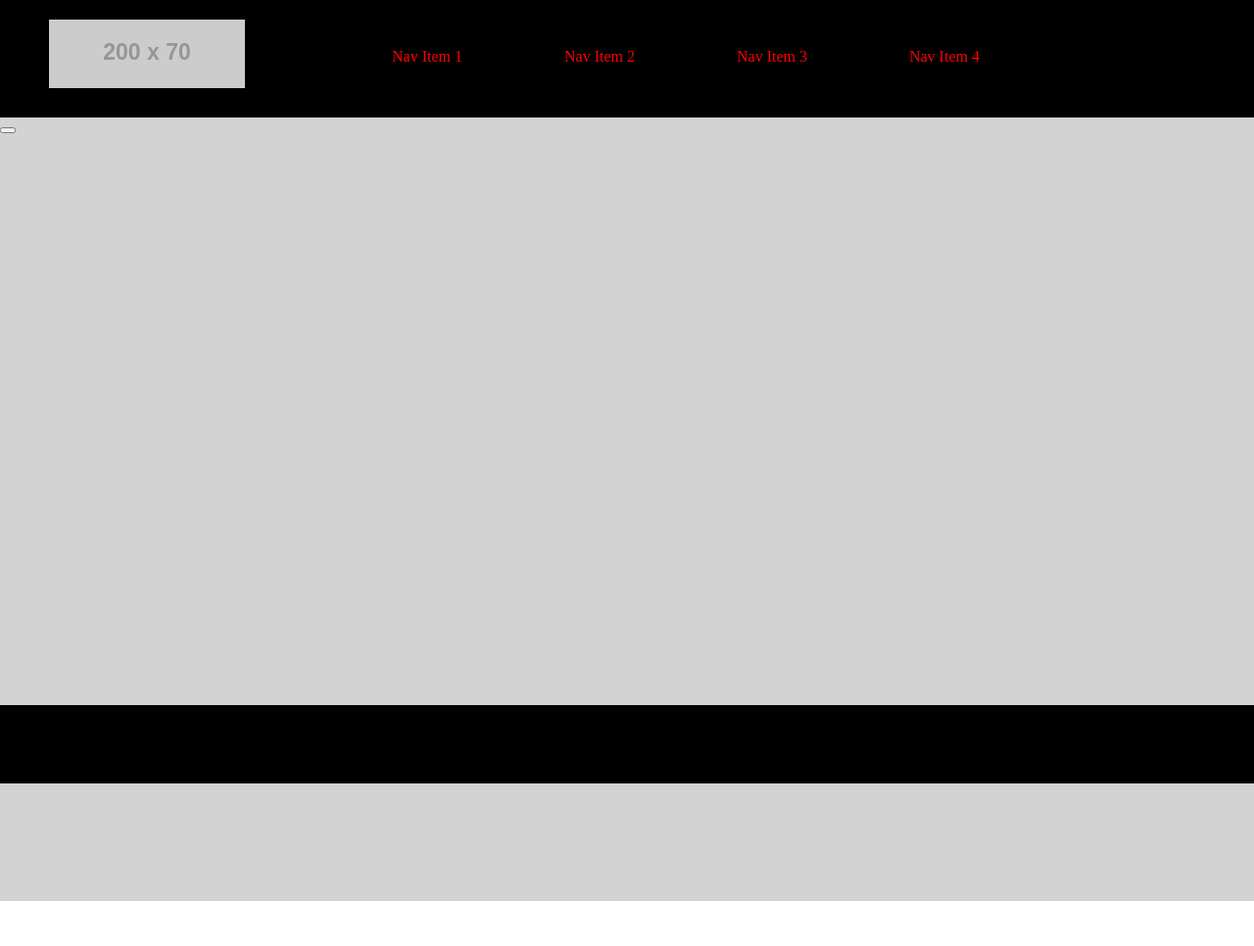
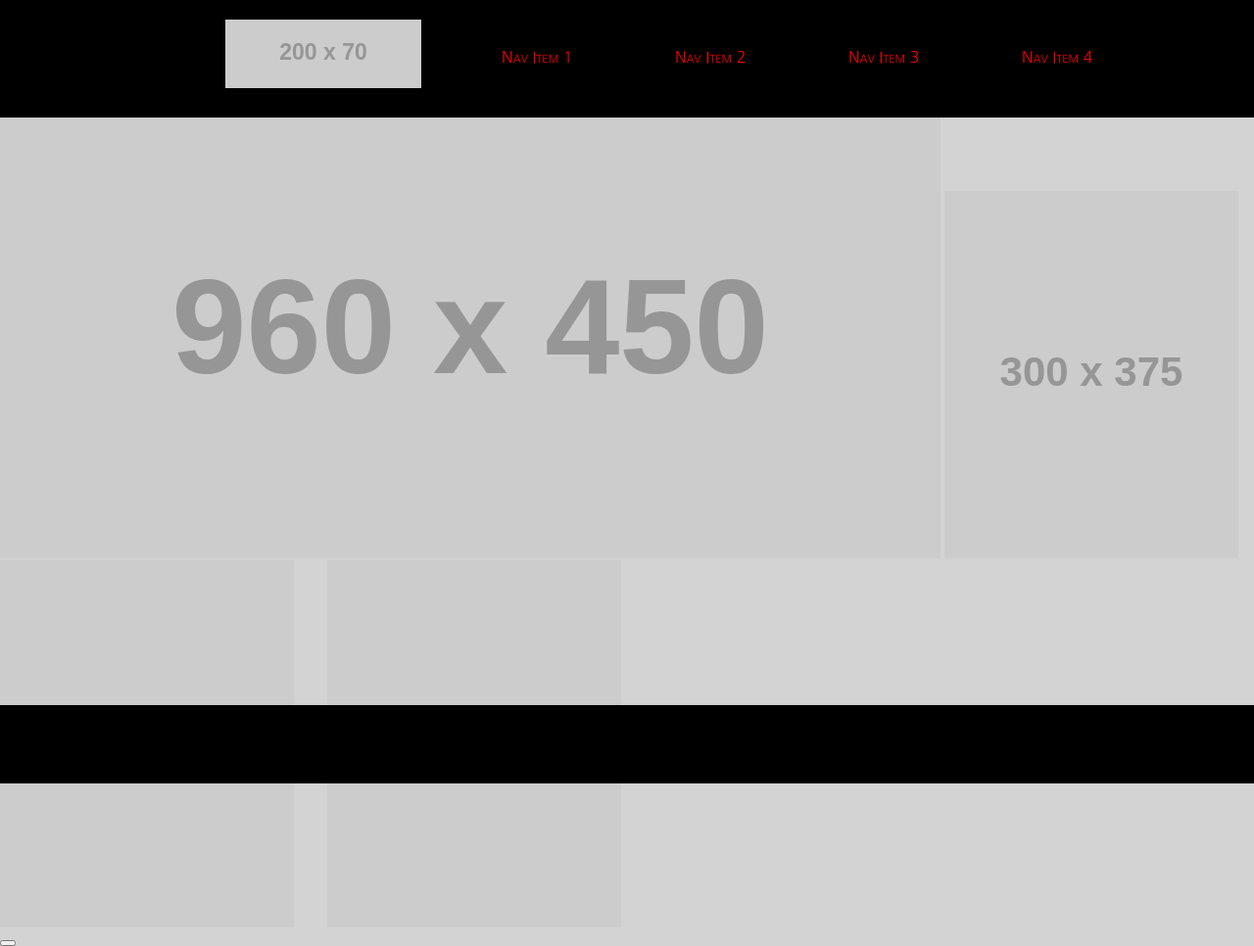
Before and after one commit to mikefili/wireframe, a plain HTML site: page index.html in a window 1280 px wide. Shown: the whole page at 98% size. Before the commit the page ends 800 px from the top, so only its background shows below. Drawn offline with Linux system fonts and the light colour scheme; placeholder pictures from the web are drawn by us.

Commit message:
My nav bar is completed and formated, working on section layout.

```diff
--- a/index.html
+++ b/index.html
@@ -1,28 +1,36 @@
 <!DOCTYPE html>
 <html>
+
 <head>
+  <style>
+    @import url('https://fonts.googleapis.com/css?family=Nanum+Gothic');
+  </style>
   <meta charset="utf-8" />
   <title>Page Title</title>
   <link rel="stylesheet" type="text/css" media="screen" href="reset.css" />
   <link rel="stylesheet" type="text/css" media="screen" href="styles.css" />
 </head>
+
 <body>
   <header>
     <div><img id="nav-image" src="https://via.placeholder.com/200x70"></div>
     <nav id="nav1">Nav Item 1</nav>
-    <nav id="nav2">Nav Item 2</nav>
-    <nav id="nav3">Nav Item 3</nav>
-    <nav id="nav4">Nav Item 4</nav>
+    <nav class="navs">Nav Item 2</nav>
+    <nav class="navs">Nav Item 3</nav>
+    <nav class="navs">Nav Item 4</nav>
   </header>
   <main>
-    <div></div>
-    <div></div>
-    <div></div>
-    <div></div>
-    <div></div>
-    <div></div>
-    <button></button>
+      <div id="section">
+      <div id="large"><img src="https://via.placeholder.com/960x450"></div>
+      <div id="first"><img src="https://via.placeholder.com/300x375"></div>
+      <div class="second"><img src="https://via.placeholder.com/300x375"></div>
+      <div class="second"><img src="https://via.placeholder.com/300x375"></div>
+      <div></div>
+      <div></div>
+      <button></button>
+    </div>
   </main>
   <footer></footer>
 </body>
+
 </html>
--- a/styles.css
+++ b/styles.css
@@ -1,5 +1,9 @@
 body {
   color: red;
+  font-family: 'Nanum Gothic', sans-serif;
+  font-variant: small-caps;
+  overflow-y: scroll;
+  overflow-x: scroll;
 }
 
 header {
@@ -10,7 +14,6 @@ header {
 
 main {
   background-color: lightgray;
-  position: fixed;
   height: 100%;
   width: 100%;
 }
@@ -25,43 +28,41 @@ footer {
 
 #nav-image {
   padding-top: 20px;
-  padding-left: 50px;
+  padding-left: 18%;
   padding-right: 50px;
   position: absolute;
 }
 
 #nav1 {
   display: inline-block;
-  margin-left: auto;
-  margin-right: auto;
-  padding-left: 400px;
+  padding-left: 40%;
   padding-right: 50px;
   padding-top: 50px;
 }
 
-#nav2 {
+#section {
+  margin: 0 auto;
+  width: 80em;
+  position: relative;
+  }
+
+.navs {
   display: inline-block;
-  margin-left: auto;
-  margin-right: auto;
   padding-left: 50px;
   padding-right: 50px;
   padding-top: 50px;
 }
 
-#nav3 {
+#first {
   display: inline-block;
-  margin-left: auto;
-  margin-right: auto;
-  padding-left: 50px;
-  padding-right: 50px;
-  padding-top: 50px;
 }
 
-#nav4 {
+.second {
   display: inline-block;
-  margin-left: auto;
-  margin-right: auto;
-  padding-left: 50px;
-  padding-right: 50px;
-  padding-top: 50px;
+  padding-right: 30px;
 }
+
+#large {
+  display: inline-block;
+  margin: 0 auto;
+}
```
